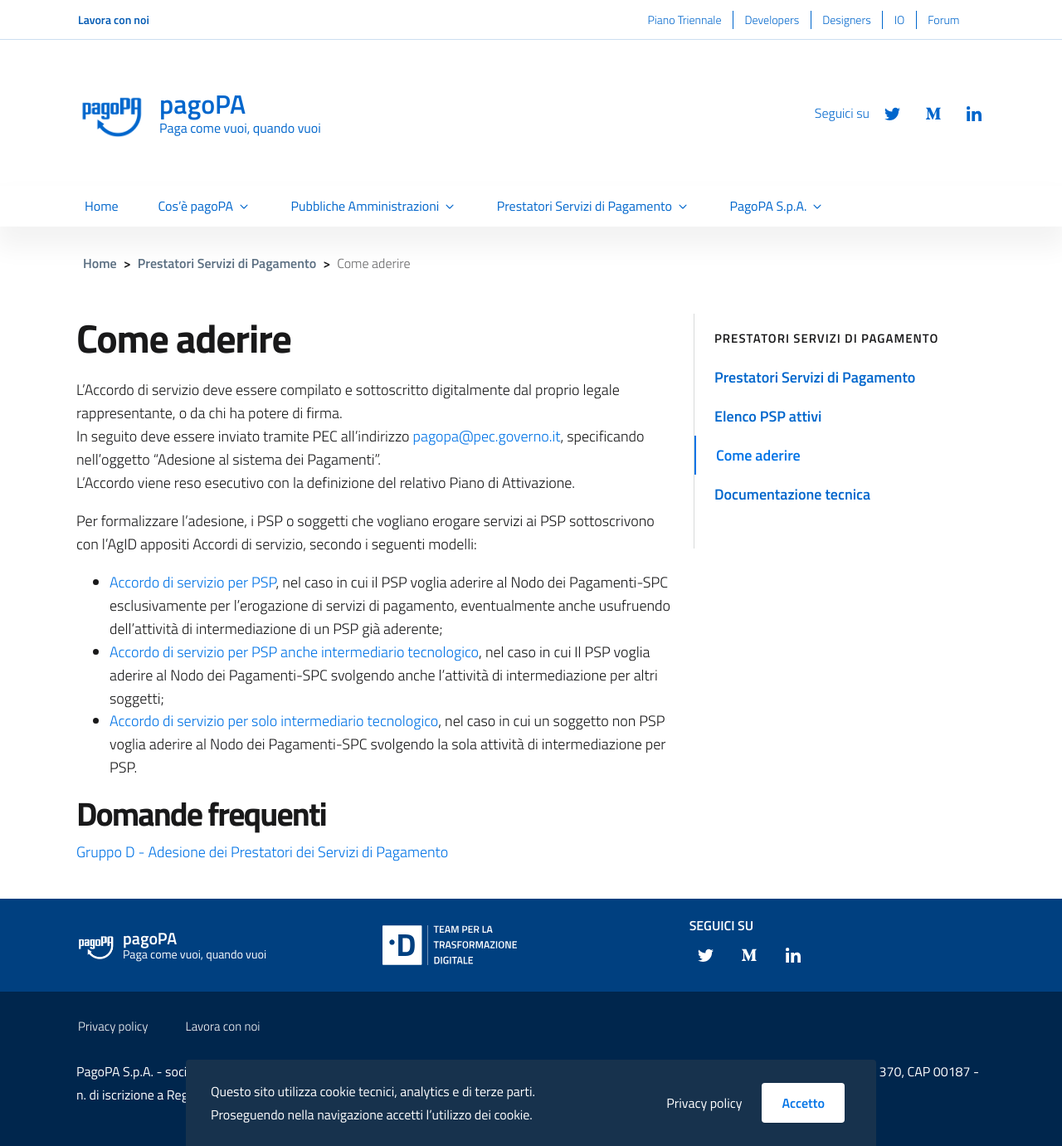
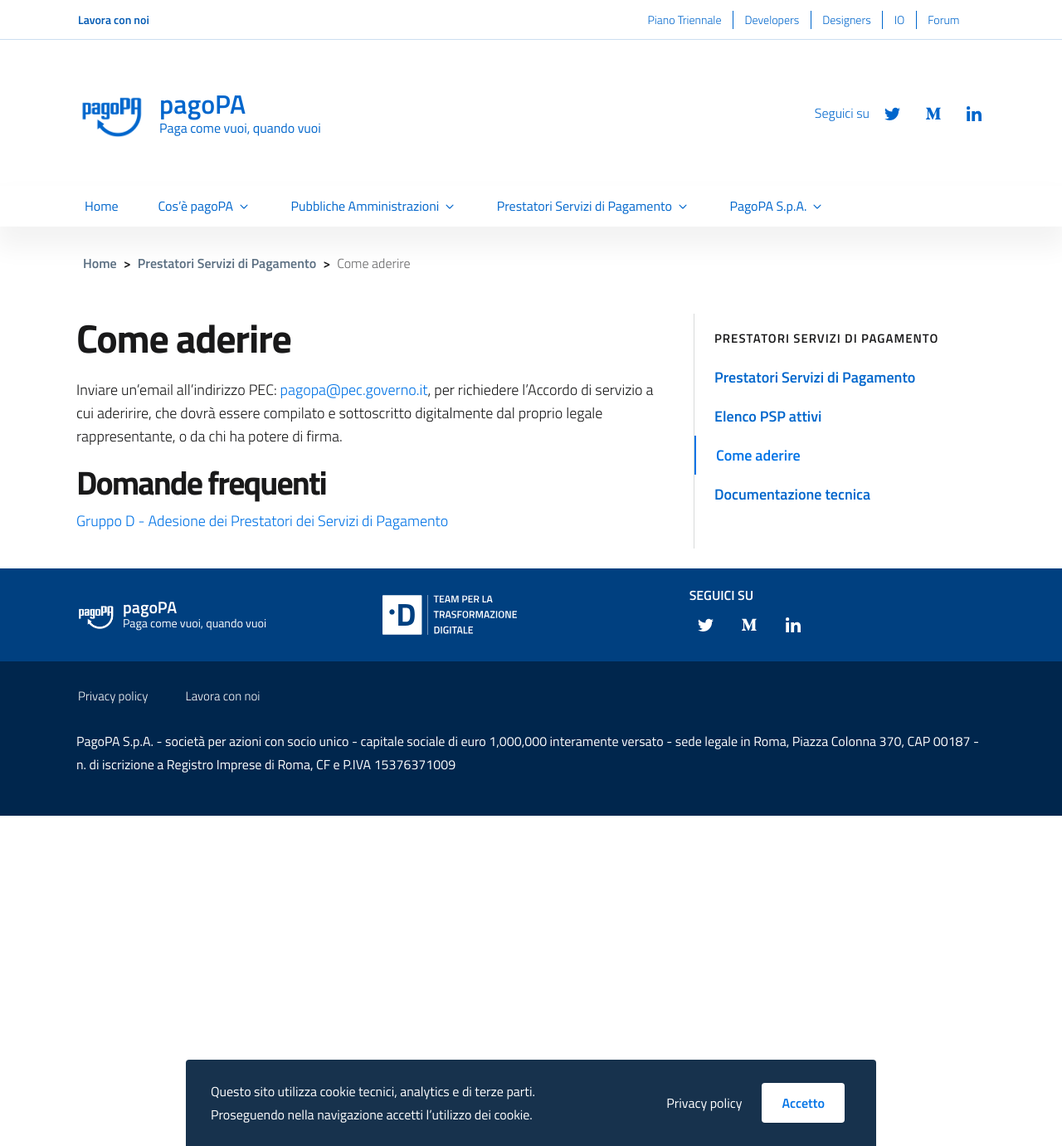
Before and after one commit to pagopa/site-pagopa.gov.it, a Jekyll site: the page built from it/prestatori-servizi-di-pagamento/come-aderire.md, in a window 1280 px wide and 1381 px high. Shown: the whole window at 83% size. Built offline with Jekyll 4.4.1, drawn with Linux system fonts in a browser that asks for light colours.

Commit message:
Update come-aderire.md

```diff
--- a/it/prestatori-servizi-di-pagamento/come-aderire.md
+++ b/it/prestatori-servizi-di-pagamento/come-aderire.md
@@ -8,14 +8,7 @@
 child_of_ref: prestatori-servizi-di-pagamento
 ---
 
-L’Accordo di servizio deve essere compilato e sottoscritto digitalmente dal proprio legale rappresentante, o da chi ha potere di firma.
-In seguito deve essere inviato tramite PEC all’indirizzo [pagopa@pec.governo.it](mailto:pagopa@pec.governo.it), specificando nell’oggetto “Adesione al sistema dei Pagamenti”.
-L’Accordo viene reso esecutivo con la definizione del relativo Piano di Attivazione.
-
-Per formalizzare l’adesione, i PSP o soggetti che vogliano erogare servizi ai PSP sottoscrivono con l’AgID appositi Accordi di servizio, secondo i seguenti modelli:
-* [Accordo di servizio per PSP](https://github.com/italia/lg-pagopa-docs/blob/master/documentazione_tecnica_collegata/psp/accordo_di_servizio_psp_2018_11_06_modulo.pdf), nel caso in cui il PSP voglia aderire al Nodo dei Pagamenti-SPC esclusivamente per l'erogazione di servizi di pagamento, eventualmente anche usufruendo dell'attività di intermediazione di un PSP già aderente;
-* [Accordo di servizio per PSP anche intermediario tecnologico](https://github.com/italia/lg-pagopa-docs/blob/master/documentazione_tecnica_collegata/psp/accordo_di_servizio_psp_intermediario_2018_11_06_modulo.pdf), nel caso in cui Il PSP voglia aderire al Nodo dei Pagamenti-SPC svolgendo anche l'attività di intermediazione per altri soggetti;
-* [Accordo di servizio per solo intermediario tecnologico](https://github.com/italia/lg-pagopa-docs/blob/master/documentazione_tecnica_collegata/psp/accordo_di_servizio_solo_intermediario.pdf), nel caso in cui un soggetto non PSP voglia aderire al Nodo dei Pagamenti-SPC svolgendo la sola attività di intermediazione per PSP.
+Inviare un’email all’indirizzo PEC: [pagopa@pec.governo.it](mailto:pagopa@pec.governo.it), per richiedere l’Accordo di servizio a cui aderirire, che dovrà essere compilato e sottoscritto digitalmente dal proprio legale rappresentante, o da chi ha potere di firma.
 
 ## Domande frequenti
 [Gruppo D - Adesione dei Prestatori dei Servizi di Pagamento](https://docs.italia.it/italia/pagopa/pagopa-docs-faq/it/stabile/_docs/FAQ_sezioneD.html)
```
